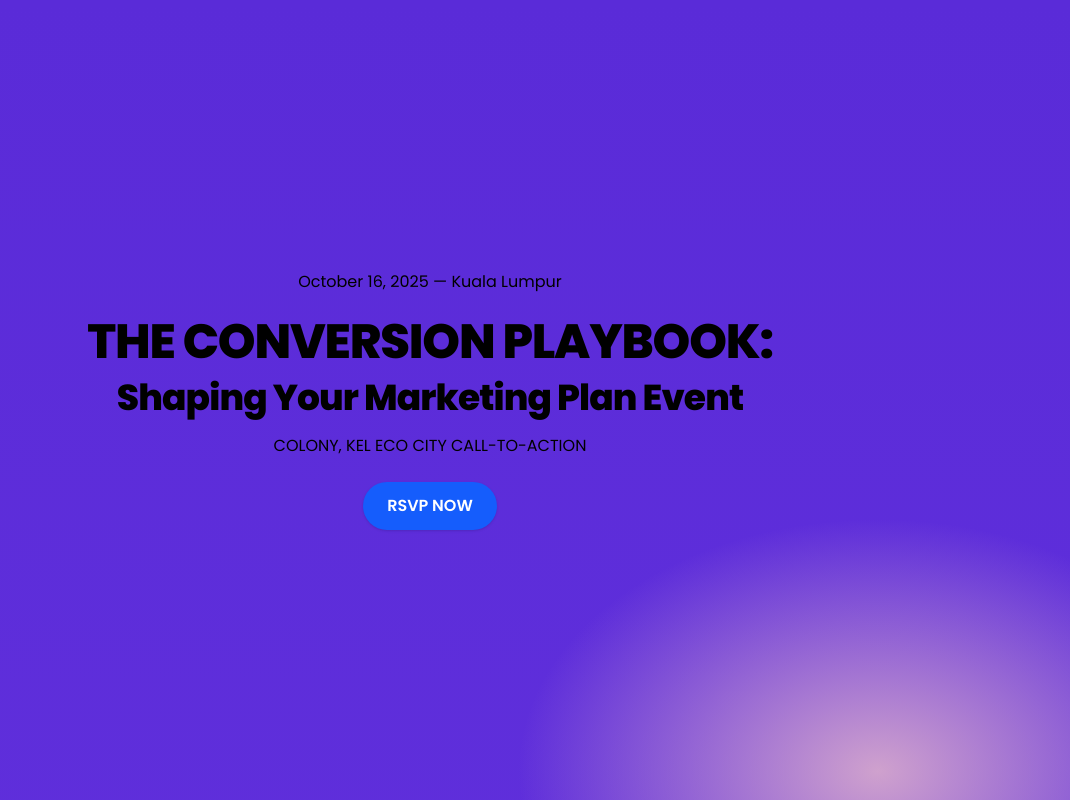
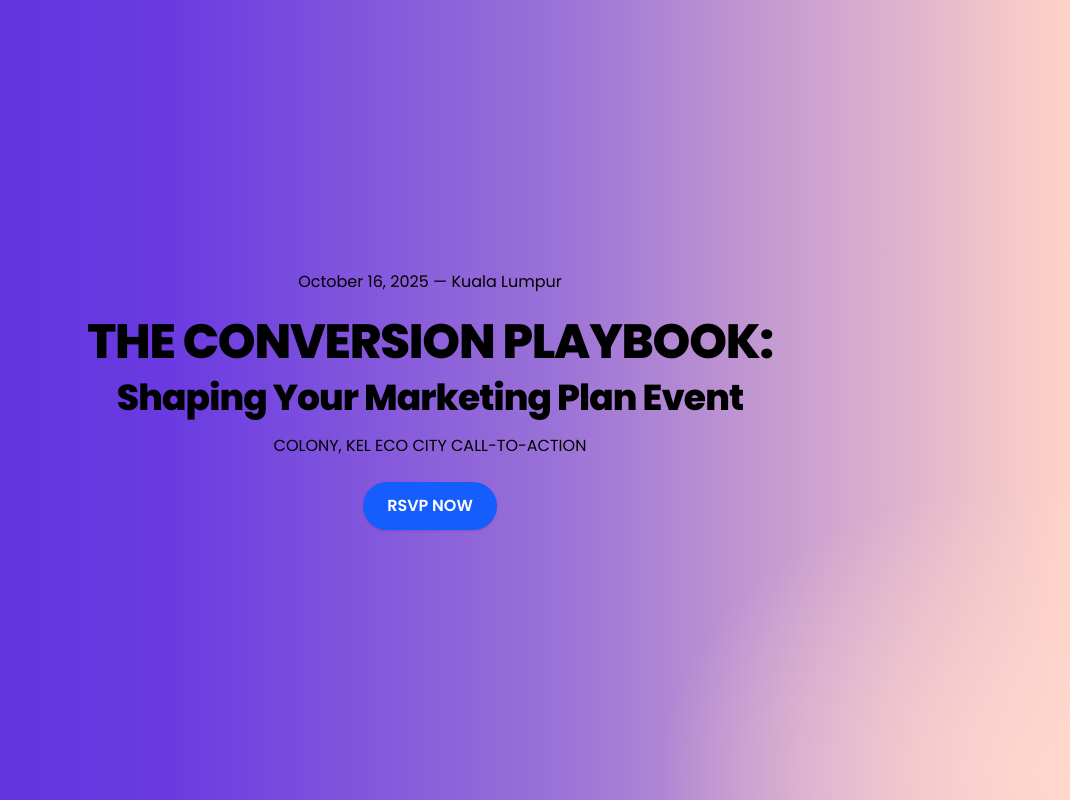
Before and after one commit to hamrullah/landing-page, a Next.js app: page / in a window 1280 px wide. Shown: the top 800 px of the page, without its empty margins (210-1280 px from the left). Built offline with nearby package versions, Linux system fonts and the light colour scheme.

Commit message:
background

```diff
--- a/app/page.tsx
+++ b/app/page.tsx
@@ -53,11 +53,17 @@ export default function Home() {
   return (
     <main
       className={`${poppins.className} text-white`}
-      style={{
+     style={{
     background: `
-      radial-gradient(600px 420px at 85% 12%, rgba(255,210,200,0.70), transparent 60%),
-      radial-gradient(720px 520px at 14% 82%, rgba(255,210,200,0.58), transparent 60%),
-      linear-gradient(180deg, #5A2BD8 0%, #6B37E2 45%, #4D22B8 100%)
+      /* blush peach kanan-atas */
+      radial-gradient(700px 520px at 98% 12%, rgba(255, 216, 206, 0.85), transparent 55%),
+      /* gradasi utama kiri→kanan */
+      linear-gradient(90deg,
+        #5A2BD8 0%,
+        #6B3BE1 30%,
+        #9B72D7 60%,
+        #FFD3C8 100%
+      )
     `,
     backgroundRepeat: "no-repeat",
   }}
```
